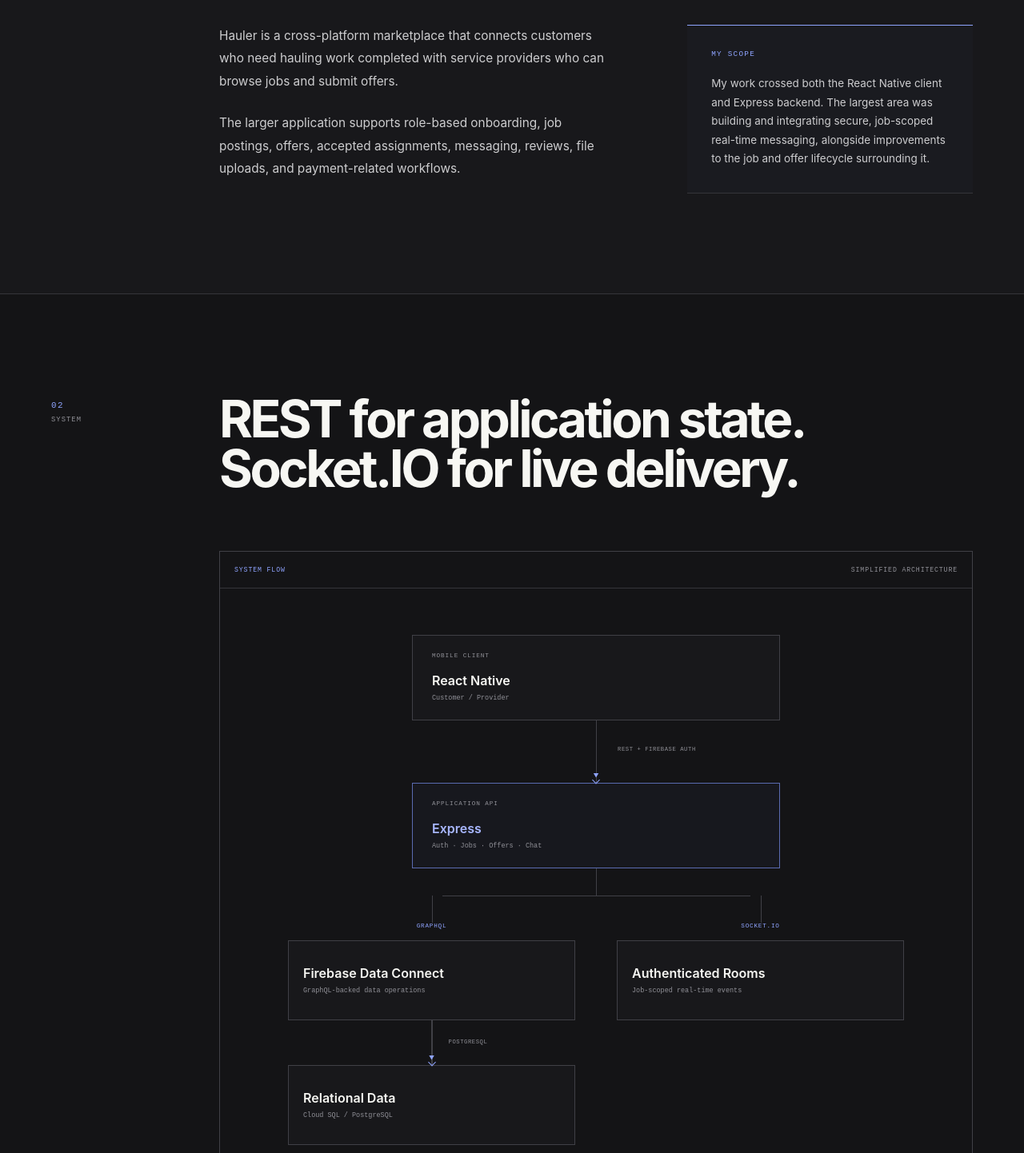
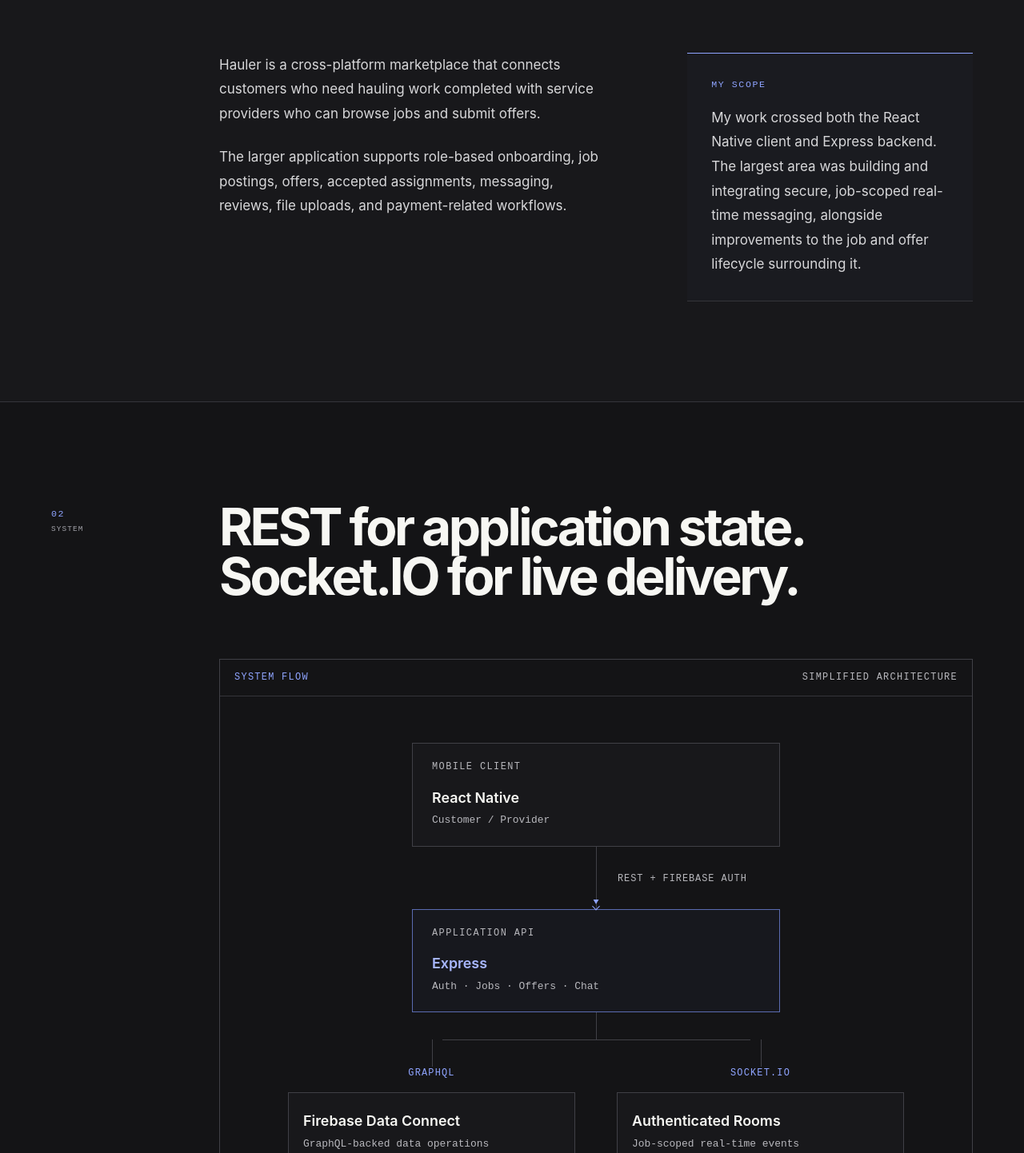
Before and after one commit to zhapte/zhapte.github.io, a React (Vite) app: page /projects/hauler in a window 1280 px wide. Shown: the part 1028-2470 px from the top of the page at 80% size. Built offline with nearby package versions, Linux system fonts and the light colour scheme.

Commit message:
fix:fixed readablitly on the mock up diagram

```diff
--- a/src/styles/contact.css
+++ b/src/styles/contact.css
@@ -1,8 +1,9 @@
 .contact-section {
   padding: 130px 48px;
 
-  background: #111113;
+  background: var(--background);
   color: #f2f2ed;
+  border-bottom: 1px solid var(--border-soft);
 }
 
 .contact-inner {
@@ -21,7 +22,7 @@
   font-size: 0.66rem;
   letter-spacing: 0.14em;
 
-  color: #5f5f64;
+  color: var(--text-muted);
 }
 
 .contact-main {
@@ -65,7 +66,7 @@
 
   margin: 46px 0 0;
 
-  color: #85858a;
+  color: var(--text-secondary);
 
   font-size: 1rem;
   line-height: 1.8;
@@ -95,7 +96,7 @@
   align-items: center;
   justify-content: space-between;
 
-  color: #a2a2a7;
+  color: var(--text-secondary);
   text-decoration: none;
 
   border-right: 1px solid #303034;
@@ -110,11 +111,11 @@
 }
 
 .contact-links a > span:first-child {
-  font-size: 0.9rem;
+  font-size: 1rem;
 }
 
 .contact-links a > span:last-child {
-  color: #55555a;
+  color: var(--text-muted);
 
   transition:
     color 180ms ease,
--- a/src/styles/footer.css
+++ b/src/styles/footer.css
@@ -1,10 +1,10 @@
 .site-footer {
   padding: 28px 48px;
 
-  background: #0c0c0d;
-  color: #55555a;
+  background: var(--background-soft);
+  color: var(--text-muted);
 
-  border-top: 1px solid #242427;
+  border-top: 1px solid var(--border-soft);
 }
 
 .site-footer-inner {
@@ -16,7 +16,7 @@
   align-items: center;
 
   font-family: monospace;
-  font-size: 0.62rem;
+  font-size: 0.7rem;
   letter-spacing: 0.12em;
 }
 
--- a/src/styles/global.css
+++ b/src/styles/global.css
@@ -10,6 +10,7 @@
 
 html {
   scroll-behavior: smooth;
+  font-size: 17px;
 }
 
 body {
@@ -91,7 +92,8 @@ h6 {
 }
 
 p {
-  color: #cdcdcf;
+  max-width: 72ch;
+  color: var(--text-secondary);
 
   font-size: 1rem;
   line-height: 1.8;
@@ -102,7 +104,21 @@ strong {
 }
 
 small {
-  color: #aaaab0;
+  color: var(--text-muted);
+}
+
+h1,
+h2,
+h3,
+h4,
+h5,
+h6 {
+  text-wrap: balance;
+}
+
+p,
+li {
+  text-wrap: pretty;
 }
 
 
@@ -117,9 +133,9 @@ small {
   --surface: #25252a;
 
   --text-primary: #f7f7f3;
-  --text-secondary: #cdcdcf;
-  --text-muted: #aaaab0;
-  --text-faint: #909097;
+  --text-secondary: #d7d7d9;
+  --text-muted: #b8b8bd;
+  --text-faint: #a2a2a9;
 
   --border: #404046;
   --border-soft: #35353a;
@@ -147,6 +163,7 @@ a {
   transition:
     color 180ms ease,
     opacity 180ms ease;
+  text-underline-offset: 0.18em;
 }
 
 
@@ -247,6 +264,12 @@ a {
   outline-offset: 5px;
 }
 
+@media (max-width: 600px) {
+  html {
+    font-size: 16px;
+  }
+}
+
 
 /* =====================================================
    REDUCED MOTION
--- a/src/styles/header.css
+++ b/src/styles/header.css
@@ -36,7 +36,7 @@
 .site-nav a {
   position: relative;
 
-  color: #a6a6a0;
+  color: var(--text-muted);
   text-decoration: none;
 
   font-size: 0.8rem;
@@ -82,11 +82,11 @@
   align-items: center;
   gap: 9px;
 
-  color: #a6a6a0;
+  color: var(--text-muted);
   text-decoration: none;
 
   font-family: monospace;
-  font-size: 0.72rem;
+  font-size: 0.76rem;
   letter-spacing: 0.08em;
   text-transform: uppercase;
 }
--- a/src/styles/hero.css
+++ b/src/styles/hero.css
@@ -63,7 +63,7 @@
   gap: 24px;
 
   font-family: monospace;
-  font-size: 0.64rem;
+  font-size: 0.72rem;
   letter-spacing: 0.12em;
 
   color: var(--text-muted);
@@ -73,7 +73,7 @@
   margin: 0 0 22px;
 
   font-family: monospace;
-  font-size: 0.7rem;
+  font-size: 0.76rem;
   letter-spacing: 0.16em;
 
   color: var(--accent);
@@ -134,7 +134,7 @@
 
   text-decoration: none;
 
-  font-size: 0.82rem;
+  font-size: 0.9rem;
 
   transition:
     background 180ms ease,
@@ -285,7 +285,7 @@
   flex-direction: column;
 
   font-family: monospace;
-  font-size: 0.62rem;
+  font-size: 0.7rem;
   letter-spacing: 0.1em;
   line-height: 1.5;
 
@@ -327,7 +327,7 @@
   text-decoration: none;
 
   font-family: monospace;
-  font-size: 0.64rem;
+  font-size: 0.72rem;
   letter-spacing: 0.14em;
 
   z-index: 5;
@@ -430,7 +430,7 @@
     left: 6px;
     right: 6px;
 
-    font-size: 0.56rem;
+    font-size: 0.68rem;
   }
 
   .hero-meta span:last-child {
@@ -440,7 +440,7 @@
   .hero-eyebrow {
     margin-bottom: 18px;
 
-    font-size: 0.62rem;
+    font-size: 0.72rem;
   }
 
   .hero-title {
@@ -450,7 +450,7 @@
   .hero-description {
     margin-top: 32px;
 
-    font-size: 0.94rem;
+    font-size: 1rem;
   }
 
   .hero-actions {
@@ -487,7 +487,7 @@
     right: 20px;
     bottom: 20px;
 
-    font-size: 0.55rem;
+    font-size: 0.68rem;
   }
 
   .hero-scroll {
--- a/src/styles/otherWork.css
+++ b/src/styles/otherWork.css
@@ -4,8 +4,9 @@
 
 .other-work {
   padding: 120px 48px;
-  background: var(--background-alt);
+  background: var(--background);
   color: var(--text-primary);
+  border-bottom: 1px solid var(--border-soft);
 }
 
 .other-work-heading {
@@ -540,6 +541,26 @@
   }
 }
 
+/* Readability: summaries are content, not decorative metadata. */
+.other-work-heading > p,
+.other-project-summary > p,
+.other-project-overview > p,
+.other-project-engineering-card p,
+.other-project-note p {
+  font-size: 0.98rem;
+  line-height: 1.75;
+  color: var(--text-secondary);
+}
+
+.other-project-type,
+.other-project-number,
+.other-project-stack-preview span,
+.other-project-label,
+.other-project-stack span {
+  font-size: max(0.68rem, 11px);
+  line-height: 1.45;
+}
+
 /* =========================================================
    READABILITY PASS
    ========================================================= */
--- a/src/styles/projectPage.css
+++ b/src/styles/projectPage.css
@@ -222,6 +222,10 @@
 
 .project-section:nth-of-type(even) {
   background: var(--background-soft);
+}
+
+.project-section:nth-of-type(odd) {
+  background: var(--background);
 }
 
 .project-section-index {
@@ -823,7 +827,7 @@
   max-width: 1600px;
   margin: 0 auto;
   padding: 115px 64px 130px;
-  background: var(--background-alt);
+  background: var(--background-soft);
 }
 
 .next-project-index {
@@ -1626,3 +1630,137 @@
     grid-column: 2;
   }
 }
+
+/* =========================================================
+   READABILITY
+   ========================================================= */
+
+.project-page p,
+.project-page li {
+  font-size: 1rem;
+  line-height: 1.8;
+}
+
+.project-page-lead {
+  font-size: clamp(1.08rem, 1.4vw, 1.22rem);
+  line-height: 1.75;
+}
+
+.project-label,
+.project-page-eyebrow,
+.project-page-hero-meta,
+.project-page-hero-stack span,
+.project-section-number,
+.project-section-label,
+.project-stack-item span,
+.architecture-topbar,
+.goodbooks-dashboard-topbar small,
+.goodbooks-pr-badge,
+.goodbooks-dashboard-kpi > span,
+.goodbooks-review-status > div > span,
+.goodbooks-review-status small,
+.goodbooks-review-status strong,
+.goodbooks-commit-number,
+.goodbooks-commit-status {
+  font-size: max(0.68rem, 11px);
+  line-height: 1.5;
+}
+
+.project-card p,
+.project-callout p,
+.project-copy p,
+.decision-card p,
+.feature-card p,
+.goodbooks-review-summary p {
+  color: var(--text-secondary);
+}
+
+@media (max-width: 600px) {
+  .project-page p,
+  .project-page li {
+    font-size: 0.96rem;
+  }
+}
+
+/* Full case-study artifacts: labels convey real system information. */
+.architecture-card,
+.message-flow,
+.goodbooks-dashboard-artifact,
+.goodbooks-review-layout,
+.goodbooks-commit-list {
+  --artifact-label: max(0.7rem, 11px);
+  --artifact-detail: max(0.76rem, 12px);
+}
+
+.architecture-topbar,
+.system-node-eyebrow,
+.system-arrow span,
+.architecture-branch-label,
+.project-feature-number,
+.message-flow-topbar,
+.message-flow-step > span,
+.message-flow-step strong,
+.goodbooks-dashboard-topbar small,
+.goodbooks-pr-badge,
+.goodbooks-dashboard-kpi > span,
+.goodbooks-activity-row > span,
+.goodbooks-review-status > div > span,
+.goodbooks-review-status small,
+.goodbooks-review-status strong,
+.goodbooks-commit-number,
+.goodbooks-commit-status {
+  font-size: var(--artifact-label, max(0.7rem, 11px));
+  line-height: 1.5;
+}
+
+.system-node small,
+.message-flow-step p,
+.project-feature-card p,
+.goodbooks-review-summary p {
+  font-size: var(--artifact-detail, max(0.76rem, 12px));
+  line-height: 1.65;
+}
+
+.system-node small,
+.system-node-eyebrow,
+.system-arrow span,
+.architecture-topbar,
+.message-flow-topbar,
+.goodbooks-dashboard-topbar small,
+.goodbooks-review-status small,
+.goodbooks-commit-status {
+  color: var(--text-muted);
+}
+
+.system-node strong {
+  font-size: 1.05rem;
+  line-height: 1.3;
+}
+
+.project-feature-card strong,
+.message-flow-step strong,
+.goodbooks-review-status strong {
+  font-size: max(0.76rem, 12px);
+}
+
+@media (max-width: 600px) {
+  .architecture-card,
+  .message-flow,
+  .goodbooks-dashboard-artifact,
+  .goodbooks-review-layout,
+  .goodbooks-commit-list {
+    --artifact-label: 0.7rem;
+    --artifact-detail: 0.78rem;
+  }
+
+  .architecture-topbar {
+    min-height: 54px;
+    gap: 8px;
+  }
+
+  .system-arrow span {
+    max-width: 42%;
+    white-space: normal;
+    line-height: 1.35;
+  }
+}
--- a/src/styles/selectedWork.css
+++ b/src/styles/selectedWork.css
@@ -1922,3 +1922,122 @@
     transition: none;
   }
 }
+
+/* Readability: keep supporting copy and functional labels comfortable. */
+.selected-work-heading > p,
+.project-description {
+  font-size: 1rem;
+}
+
+.project-type,
+.project-year,
+.artifact-topbar,
+.artifact-eyebrow,
+.project-tags span,
+.project-pr-eyebrow,
+.goodbooks-review-meta span {
+  font-size: max(0.68rem, 11px);
+  line-height: 1.5;
+}
+
+.system-box-label,
+.branch-label,
+.pipeline-number,
+.dashboard-label,
+.system-box small,
+.pipeline-step small,
+.confidential-feature-grid small,
+.dashboard-header small,
+.dashboard-kpis small {
+  font-size: max(0.62rem, 10px);
+  line-height: 1.5;
+}
+
+@media (max-width: 430px) {
+  .project-description {
+    font-size: 0.95rem;
+  }
+}
+
+/* Mockup typography is functional content and must remain legible. */
+.project-artifact {
+  --mockup-label: max(0.65rem, 10.5px);
+  --mockup-detail: max(0.72rem, 11.5px);
+}
+
+.artifact-topbar,
+.artifact-eyebrow,
+.system-box-label,
+.system-box > span,
+.branch-label,
+.hauler-points span,
+.artifact-metric span,
+.artifact-period > span,
+.thread-header > div:first-child > span,
+.thread-header small,
+.thread-search,
+.thread-message > span,
+.thread-time,
+.thread-match,
+.confidential-feature-grid > div > span,
+.confidential-feature-grid strong,
+.pipeline-number,
+.pipeline-step strong,
+.dashboard-header > div > span,
+.dashboard-header small,
+.dashboard-pr,
+.dashboard-kpis small,
+.dashboard-label,
+.goodbooks-review-meta span {
+  font-size: var(--mockup-label);
+  line-height: 1.45;
+}
+
+.system-box strong {
+  font-size: 0.82rem;
+}
+
+.system-box small,
+.pipeline-step small,
+.confidential-feature-grid small {
+  font-size: var(--mockup-detail);
+  line-height: 1.55;
+  color: var(--text-muted);
+}
+
+.hauler-contribution > p,
+.confidential-details > p,
+.goodbooks-review p {
+  font-size: 0.9rem;
+  line-height: 1.75;
+}
+
+.artifact-topbar,
+.artifact-metric span,
+.artifact-period > span,
+.system-box-label,
+.system-box > span,
+.thread-header small,
+.thread-time,
+.dashboard-header small,
+.dashboard-kpis small,
+.dashboard-label {
+  color: var(--text-muted);
+}
+
+.system-box,
+.pipeline-step,
+.confidential-feature-grid > div {
+  gap: 7px;
+}
+
+@media (max-width: 600px) {
+  .project-artifact {
+    --mockup-label: 0.68rem;
+    --mockup-detail: 0.74rem;
+  }
+
+  .artifact-topbar {
+    gap: 7px;
+  }
+}
```
Also changed, not shown: src/styles/background.css (+18 -18 lines).
